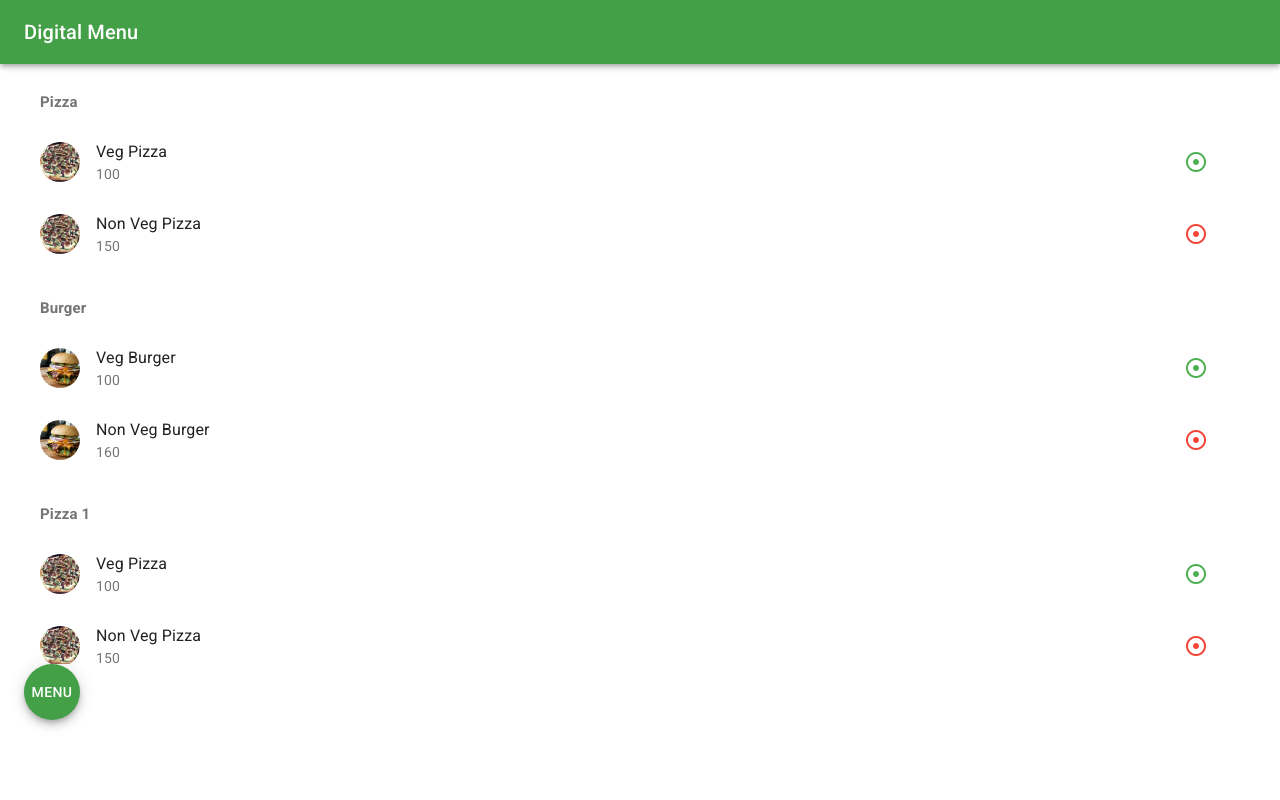
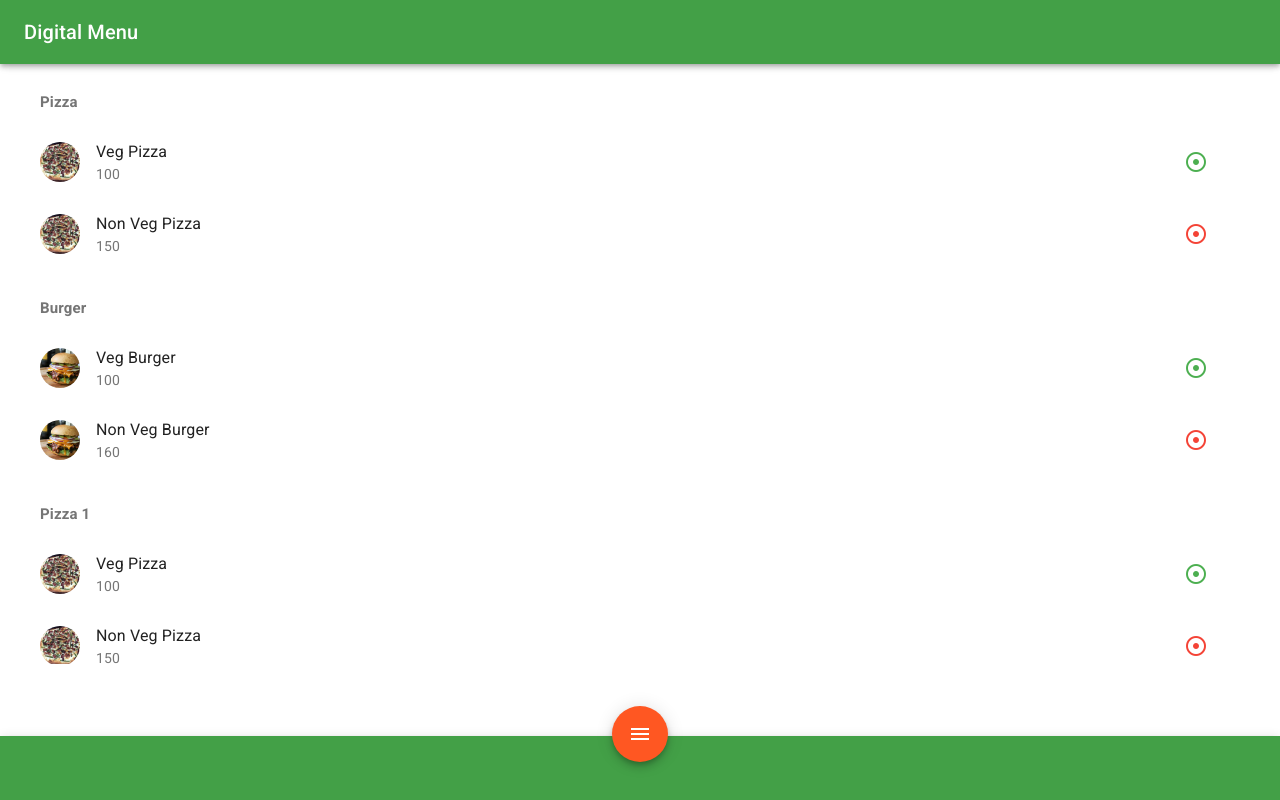
Before and after one commit to nadimsheikh07/digital-menu, a Next.js app: page / in a window 1280 px wide. Built offline with nearby package versions, Linux system fonts and the light colour scheme.

Commit message:
update menu

```diff
--- a/component/layout/footer.js
+++ b/component/layout/footer.js
@@ -25,21 +25,21 @@ const useStyles = makeStyles({
     },
 });
 
-export default function AppFooter() {
+export default function AppFooter({ openMenu }) {
     const classes = useStyles();
 
     return (
         <AppBar position="fixed" color="primary" className={classes.appBar}>
             <Toolbar>
 
-                <Fab color="secondary" aria-label="add" className={classes.fabButton}>
+                <Fab color="secondary" aria-label="add" className={classes.fabButton} onClick={(e) => { openMenu(e) }}>
                     <MenuIcon />
                 </Fab>
                 <div className={classes.grow} />
 
-                <IconButton edge="end" color="inherit">
+                {/* <IconButton edge="end" color="inherit">
                     <MoreIcon />
-                </IconButton>
+                </IconButton> */}
             </Toolbar>
         </AppBar>
     );
--- a/component/menu/index.js
+++ b/component/menu/index.js
@@ -2,32 +2,18 @@ import React from 'react';
 import { useStyles } from './styles'
 import MenuItem from './item';
 import MenuHeader from './header';
-import { Fab, List, ListItem, ListItemText, Popover } from '@material-ui/core';
+import { List } from '@material-ui/core';
 
 
-const ResMenu = ({ menuData }) => {
+const ResMenu = ({ menuData, scrollId }) => {
     const classes = useStyles();
     const itemRefs = React.useRef([]);
-    const [anchorEl, setAnchorEl] = React.useState(null);
 
-    const handleClick = (event) => {
-        setAnchorEl(event.currentTarget);
-    };
-
-    const handleClose = () => {
-        setAnchorEl(null);
-    };
-
-    const open = Boolean(anchorEl);
-    const id = open ? 'simple-popover' : undefined;
-
-
-    const scrollTo = (id) => {
-        if (itemRefs.current) {
-            itemRefs.current[id].scrollIntoView();
+    React.useEffect(() => {
+        if (scrollId && itemRefs.current) {
+            itemRefs.current[scrollId].scrollIntoView();
         }
-        handleClose()
-    }
+    }, [scrollId])
 
     return (
         <div className={classes.root}>
@@ -44,34 +30,6 @@ const ResMenu = ({ menuData }) => {
                     </li>
                 ))}
             </List>
-
-            <Fab color="primary" className={classes.menuBtn} onClick={handleClick}>
-                Menu
-            </Fab>
-
-            <Popover
-                id={id}
-                open={open}
-                anchorEl={anchorEl}
-                onClose={handleClose}
-                anchorOrigin={{
-                    vertical: 'top',
-                    horizontal: 'center',
-                }}
-                transformOrigin={{
-                    vertical: 'top',
-                    horizontal: 'center',
-                }}
-            >
-
-                <List>
-                    {menuData && menuData.map((menu) => (
-                        <ListItem key={`list-${menu.id}`} onClick={() => scrollTo(menu.id)}>
-                            <ListItemText primary={menu.name} />
-                        </ListItem>
-                    ))}
-                </List>
-            </Popover>
         </div>
     );
 }
--- a/pages/index.js
+++ b/pages/index.js
@@ -4,11 +4,24 @@ import React from 'react'
 import { apiConfig } from '../config/apiConfig'
 import { useRouter } from 'next/router'
 import AppFooter from '../component/layout/footer'
+import { List, ListItem, ListItemText, Popover } from '@material-ui/core';
 
 const Home = () => {
   const router = useRouter()
   const [menuData, setMenuData] = React.useState([])
   const [orgName, setOrgName] = React.useState("")
+  const [scrollId, setScrollId] = React.useState(undefined)
+  const [anchorEl, setAnchorEl] = React.useState(null);
+
+  const openMenu = (event) => {
+    if (event) {
+      setAnchorEl(event.currentTarget);
+    }
+  };
+
+  const handleClose = () => {
+    setAnchorEl(null);
+  };
 
   const getMenu = async (org_code) => {
     let url = ''
@@ -32,10 +45,43 @@ const Home = () => {
     getMenu(org_code)
   }, [router, router.query])
 
+  const open = Boolean(anchorEl);
+  const id = open ? 'simple-popover' : undefined;
+
+  const scrollTo = (id) => {
+    setScrollId(id)
+    handleClose()
+  }
+
   return (
     <Layout title={orgName}>
-      <ResMenu menuData={menuData} />
-      {/* <AppFooter /> */}
+      <ResMenu menuData={menuData} scrollId={scrollId} />
+
+      <Popover
+        id={id}
+        open={open}
+        anchorEl={anchorEl}
+        onClose={handleClose}
+        anchorOrigin={{
+          vertical: 'top',
+          horizontal: 'center',
+        }}
+        transformOrigin={{
+          vertical: 'top',
+          horizontal: 'center',
+        }}
+      >
+
+        <List>
+          {menuData && menuData.map((menu) => (
+            <ListItem key={`list-${menu.id}`} onClick={() => scrollTo(menu.id)}>
+              <ListItemText primary={menu.name} />
+            </ListItem>
+          ))}
+        </List>
+      </Popover>
+
+      <AppFooter openMenu={openMenu} />
     </Layout>
   )
 }
```
Also changed, not shown: 1 other file (tests, documents, lock files or other folders).
